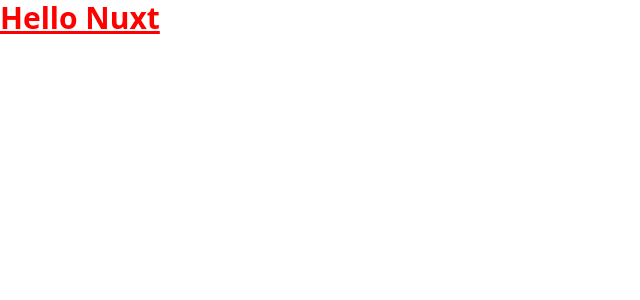
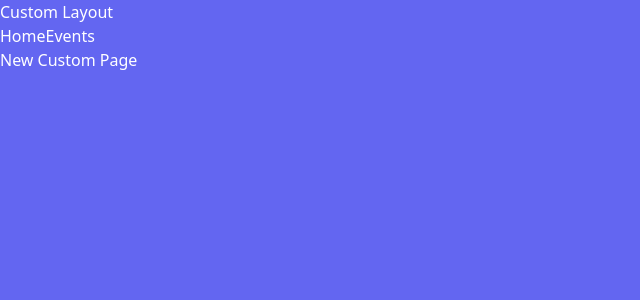
Before and after one commit to MarcoSardido/Practice-Nux3, a Nuxt app: page /custom in a window 1280 px wide. Shown: the top 300 px of the page, without its empty margins (0-640 px from the left). Built offline with nearby package versions, Linux system fonts and the light colour scheme.

Commit message:
learned nested page and components, changing layouts

```diff
--- a/app.vue
+++ b/app.vue
@@ -1,5 +1,6 @@
 <template>
-  <div class="text-3xl font-bold underline">
-    Hello Nuxt
-  </div>
+  <NuxtLayout>
+    <Navbar />
+    <NuxtPage />
+  </NuxtLayout>
 </template>
--- a/assets/main.scss
+++ b/assets/main.scss
@@ -4,5 +4,6 @@
 @tailwind utilities;
 
 body {
-    color: red;
+    background: black;
+    color: #fff;
 }
--- /dev/null
+++ b/components/Navbar.vue
@@ -0,0 +1,17 @@
+<script setup>
+
+</script>
+<template>
+    <header>
+        <ul>
+            <li>
+                <NuxtLink to="/">Home</NuxtLink>
+                <NuxtLink to="/events">Events</NuxtLink>
+            </li>
+        </ul>
+    </header>
+</template>
+
+
+
+<style lang="scss" scoped></style>
--- /dev/null
+++ b/components/Profile/User/Avatar.vue
@@ -0,0 +1,10 @@
+<script setup>
+
+</script>
+<template>
+    Avatar
+</template>
+
+
+
+<style lang="scss" scoped></style>
--- /dev/null
+++ b/components/Profile/User/index.vue
@@ -0,0 +1,11 @@
+<script setup>
+
+</script>
+<template>
+    User
+    <ProfileUserAvatar />
+</template>
+
+
+
+<style lang="scss" scoped></style>
--- /dev/null
+++ b/components/Profile/index.vue
@@ -0,0 +1,11 @@
+<script setup>
+
+</script>
+<template>
+    Profile
+    <ProfileUser />
+</template>
+
+
+
+<style lang="scss" scoped></style>
--- /dev/null
+++ b/layouts/custom.vue
@@ -0,0 +1,12 @@
+<script setup>
+
+</script>
+<template>
+    <div class=" bg-indigo-500 text-white h-screen">
+        Custom Layout
+        <slot />
+    </div>
+</template>
+<style lang="scss" scoped>
+
+</style>
--- /dev/null
+++ b/layouts/default.vue
@@ -0,0 +1,12 @@
+<script setup>
+
+</script>
+<template>
+    <div class=" bg-slate-400 text-white h-screen">
+        Default Layout
+        <slot />
+    </div>
+</template>
+<style lang="scss" scoped>
+
+</style>
--- /dev/null
+++ b/pages/custom.vue
@@ -0,0 +1,11 @@
+<script setup>
+definePageMeta({
+    layout: 'custom'
+})
+</script>
+<template>
+    <div>
+        New Custom Page
+    </div>
+</template>
+<style lang="scss" scoped></style>
--- /dev/null
+++ b/pages/events/[id].vue
@@ -0,0 +1,13 @@
+<script setup>
+const route = useRoute();
+const { id } = route.params
+</script>
+<template>
+    <div>
+        Event Details ID: {{ id }}
+    </div>
+</template>
+
+
+
+<style lang="scss" scoped></style>
--- /dev/null
+++ b/pages/events/index.vue
@@ -0,0 +1,14 @@
+<script setup>
+
+</script>
+<template>
+    <div>
+        Events Page
+    </div>
+</template>
+
+
+
+<style lang="scss" scoped>
+
+</style>
--- /dev/null
+++ b/pages/index.vue
@@ -0,0 +1,18 @@
+<script setup>
+
+</script>
+<template>
+    <main>
+        Landing Page
+        <!-- <Profile /> -->
+
+        <!-- Calling Profile > User: Avatar component in top level -->
+        <!-- <ProfileUserAvatar /> -->
+    </main>
+</template>
+
+
+
+<style lang="scss" scoped>
+
+</style>
```
